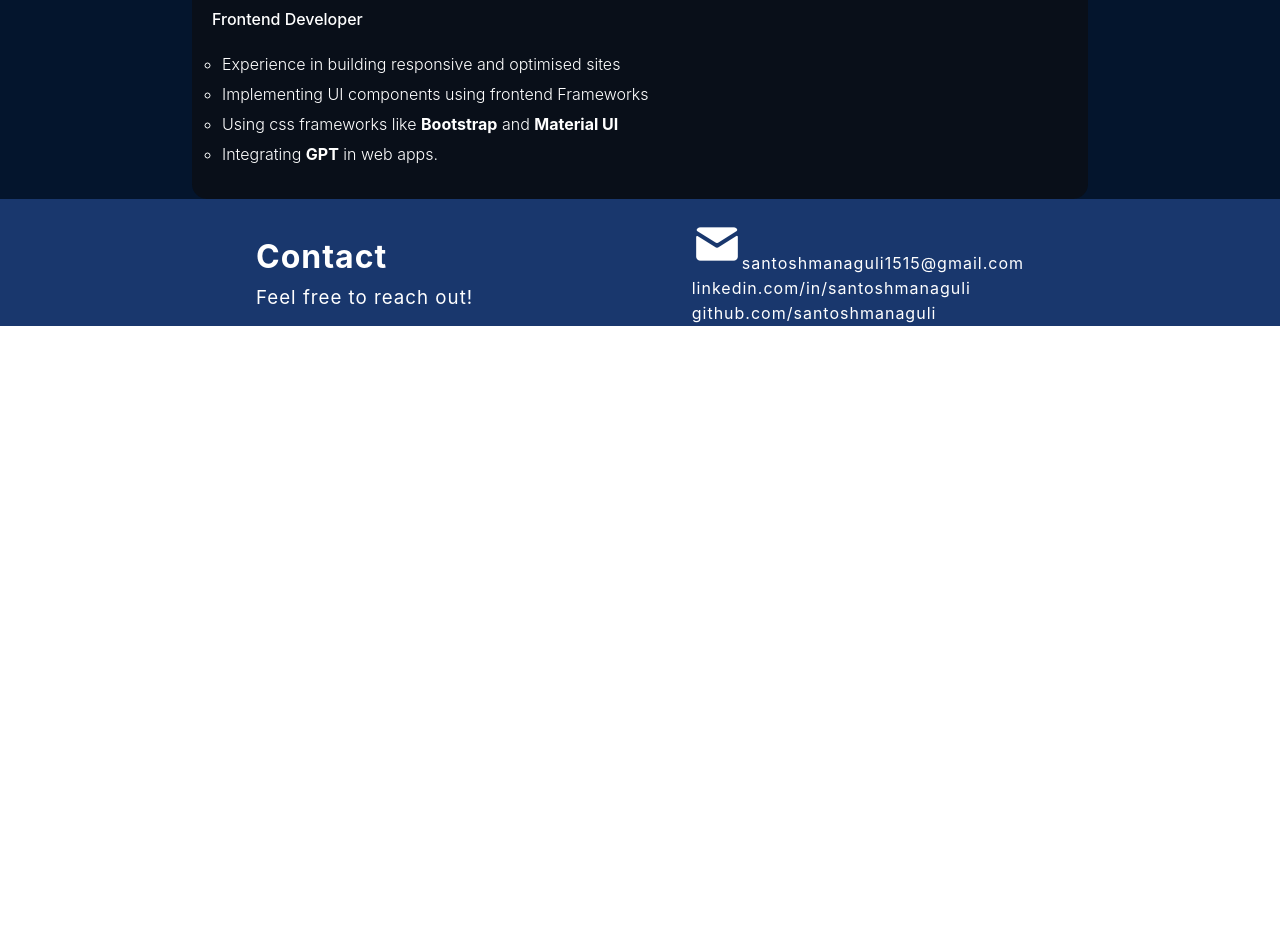
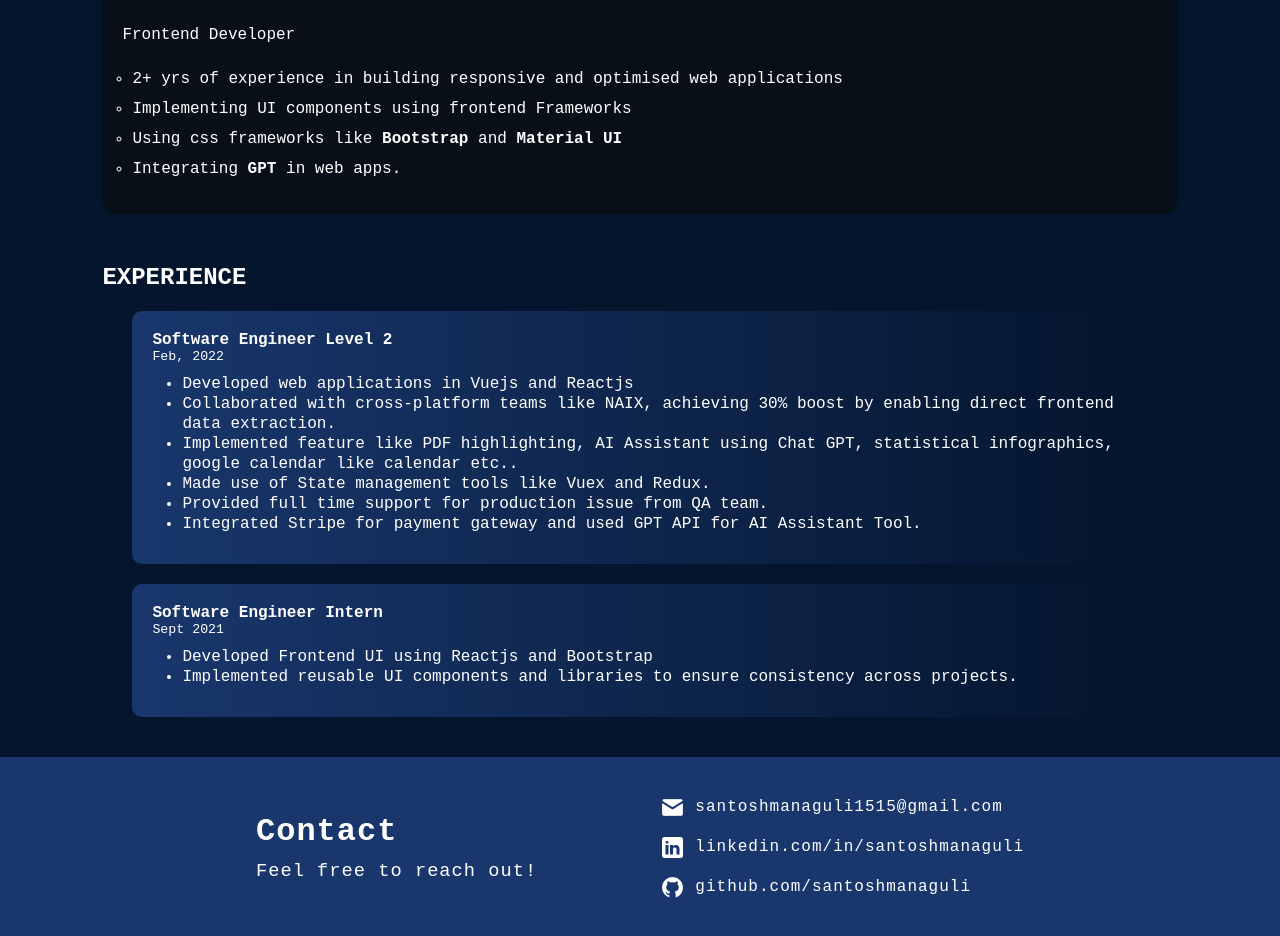
Before and after one commit to santoshmanaguli/santoshmanaguli, a React (Vite) app: page / in a window 1280 px wide. Shown: the part 460-1396 px from the top of the page. Before the commit the page ends 800 px from the top, so only its background shows below. Built offline with nearby package versions, Linux system fonts and the light colour scheme.

Commit message:
added experience section

```diff
--- a/src/App.jsx
+++ b/src/App.jsx
@@ -3,6 +3,7 @@ import { Navbar } from "./components/Navbar/Navbar";
 import { Hero } from "./components/Hero/Hero";
 import { About } from "./components/About/About";
 import { Footer } from "./components/Footer/Footer";
+import { Experience } from "./components/Experience/Experience";
 
 function App() {
   return (
@@ -10,6 +11,7 @@ function App() {
       <Navbar />
       <Hero />
       <About />
+      <Experience />
       <Footer />
     </div>
   );
--- a/src/components/About/About.jsx
+++ b/src/components/About/About.jsx
@@ -2,15 +2,15 @@ import styles from "./About.module.css";
 
 export const About = () => {
   return (
-    <section className={styles.container}>
+    <section id="about" className={styles.container}>
       <div className={styles.aboutDivSection}>
         <div className={styles.aboutSection}>
           <h2>ABOUT</h2>
         </div>
         <div className={styles.aboutList}>
-          <h4 style={{"padding-left": "10px", "font-weight": "500"}}>Frontend Developer</h4>
+          <h4 style={{"paddingLeft": "10px", "fontWeight": "500"}}>Frontend Developer</h4>
           <ul className={styles.points}>
-            <li>Experience in building responsive and optimised sites</li>
+            <li>2+ yrs of experience in building responsive and optimised web applications</li>
             <li>Implementing UI components using frontend Frameworks</li>
             <li>
               Using css frameworks like <b>Bootstrap</b> and <b>Material UI</b>
--- a/src/components/About/About.module.css
+++ b/src/components/About/About.module.css
@@ -10,7 +10,7 @@
 }
 
 .aboutDivSection {
-  margin: 0px 15% 0 15%;
+  margin: 0px 8% 0 8%;
   border-radius: 15px;
   background: rgba(12, 12, 12, 0.6);
 }
--- /dev/null
+++ b/src/components/Experience/Experience.jsx
@@ -0,0 +1,25 @@
+import styles from "./Experience.module.css";
+import arr from "../../data/history.json";
+
+export const Experience = () => {
+  return (
+    <section id="experience" className={styles.container}>
+      <h2>EXPERIENCE</h2>
+      <div className={styles.expItems}>
+        {arr.map((i, id) => {
+          return (
+            <div key={id} className={styles.expRowDiv}>
+              <h4>{i.role}</h4>
+              <h5 style={{ fontWeight: "300" }}>{i.startDate}</h5>
+              <ul className={styles.expPoints}>
+                {i.experiences.map((j, ids) => {
+                  return <li key={ids}>{j}</li>;
+                })}
+              </ul>
+            </div>
+          );
+        })}
+      </div>
+    </section>
+  );
+};
--- /dev/null
+++ b/src/components/Experience/Experience.module.css
@@ -0,0 +1,25 @@
+@import "../../vars.css";
+
+.container {
+  color: var(--color-text);
+  margin: 0 8% 0 8%;
+  padding-top: 50px;
+}
+
+.expItems {
+  padding: 20px 40px 20px 30px;
+}
+
+.expPoints {
+  padding-top: 10px;
+  padding-left: 30px;
+  padding-bottom: 10px;
+  line-height: 20px;
+}
+
+.expRowDiv {
+  border-radius: 10px;
+  background: linear-gradient(90deg, #19376d 0%, rgba(25, 55, 109, 0) 100%);
+  margin-bottom: 20px;
+  padding: 20px;
+  }
--- a/src/components/Footer/Footer.jsx
+++ b/src/components/Footer/Footer.jsx
@@ -1,5 +1,7 @@
 import styles from "./Footer.module.css";
 import mail from '../../assets/mail.png'
+import linkedin from '../../assets/linkedin.png'
+import github from '../../assets/github.png'
 
 export const Footer = () => {
   return (
@@ -14,8 +16,8 @@ export const Footer = () => {
         </h3>
       </div>
       <div className={styles.contactInfo}>
-        <div>
-          <img src={mail} alt="mail" />
+        <div className={styles.contactInfoDiv}>
+          <img src={mail} alt="mail" className={styles.imgStyles} />
           <a
             href="mailto:santoshmanaguli1515@gmail.com"
             target="_blank"
@@ -24,6 +26,8 @@ export const Footer = () => {
             santoshmanaguli1515@gmail.com
           </a>
         </div>
+        <div className={styles.contactInfoDiv}>
+          <img src={linkedin} alt="linkedin" className={styles.imgStyles} />
           <a
             href="https://linkedin.com/in/santoshmanaguli"
             target="_blank"
@@ -31,6 +35,9 @@ export const Footer = () => {
           >
             linkedin.com/in/santoshmanaguli
           </a>
+        </div>
+        <div className={styles.contactInfoDiv}>
+          <img src={github} alt="github" className={styles.imgStyles} />
           <a
             href="https://github.com/santoshmanaguli"
             rel="noopener noreferrer"
@@ -39,6 +46,7 @@ export const Footer = () => {
             github.com/santoshmanaguli
           </a>
         </div>
+      </div>
     </footer>
   );
 };
--- a/src/components/Footer/Footer.module.css
+++ b/src/components/Footer/Footer.module.css
@@ -6,7 +6,7 @@
   justify-content: space-between;
   gap: 20px ;
   background-color: #19376D;
-  padding: 20px 20% 0 20%;
+  padding: 30px 20% 30px 20%;
   color: var(--color-text);
 }
 
@@ -22,6 +22,18 @@
 .contactInfo a{
   text-decoration: none;
   color: var(--color-text);
-  line-height: 25px;
+  line-height: 40px;
   letter-spacing: 1px;
 }
+
+
+.imgStyles{
+  width: 25px;
+  height: 25px;
+}
+
+.contactInfoDiv{
+  align-items: center;
+  display: flex;
+  gap: 10px;
+}
--- a/src/components/Hero/Hero.jsx
+++ b/src/components/Hero/Hero.jsx
@@ -3,7 +3,7 @@ import { Button } from "../Button/Button.jsx";
 
 export const Hero = () => {
   return (
-    <section className={styles.container}>
+    <section id="hero" className={styles.container}>
       <div className={styles.content}>
         <h1 className={styles.title}>Hi, I'm Santosh Managuli</h1>
         <p className={styles.para}>
--- a/src/components/Navbar/Navbar.jsx
+++ b/src/components/Navbar/Navbar.jsx
@@ -6,7 +6,7 @@ export const Navbar = () => {
       <nav className={styles.navbar}>
         <div>
           <a href="/" className={styles.title}>
-            Portfolio
+            Santosh Managuli
           </a>
         </div>
         <div className={styles.menu}>
--- /dev/null
+++ b/src/data/history.json
@@ -0,0 +1,26 @@
+[
+  {
+    "role": "Software Engineer Level 2",
+    "organisation": "Trinesis Technology",
+    "startDate": "Feb, 2022",
+    "endDate": "Present",
+    "experiences": [
+      "Developed web applications in Vuejs and Reactjs ",
+      "Collaborated with cross-platform teams like NAIX, achieving 30% boost by enabling direct frontend data extraction.",
+      "Implemented feature like PDF highlighting, AI Assistant using Chat GPT, statistical infographics, google calendar like calendar etc..",
+      "Made use of State management tools like Vuex and Redux.",
+      "Provided full time support for production issue from QA team.",
+      "Integrated Stripe for payment gateway and used GPT API for AI Assistant Tool."
+    ]
+  },
+  {
+    "role": "Software Engineer Intern",
+    "organisation": "Fluctus India Pvt Ltd",
+    "startDate": "Sept 2021",
+    "endDate": "Feb 2022",
+    "experiences": [
+      "Developed Frontend UI using Reactjs and Bootstrap",
+      "Implemented reusable UI components and libraries to ensure consistency across projects."
+    ]
+  }
+]
--- a/src/index.css
+++ b/src/index.css
@@ -2,5 +2,5 @@
     box-sizing: border-box;
     margin: 0;
     padding: 0;
-    font-family: -apple-system, BlinkMacSystemFont, sans-serif;
+    font-family:'Courier New', Courier, monospace;
 }
```
Also changed, not shown: src/data/skills.json (added, +38 -0 lines). Lines whose indentation alone changed are shown as unchanged.
